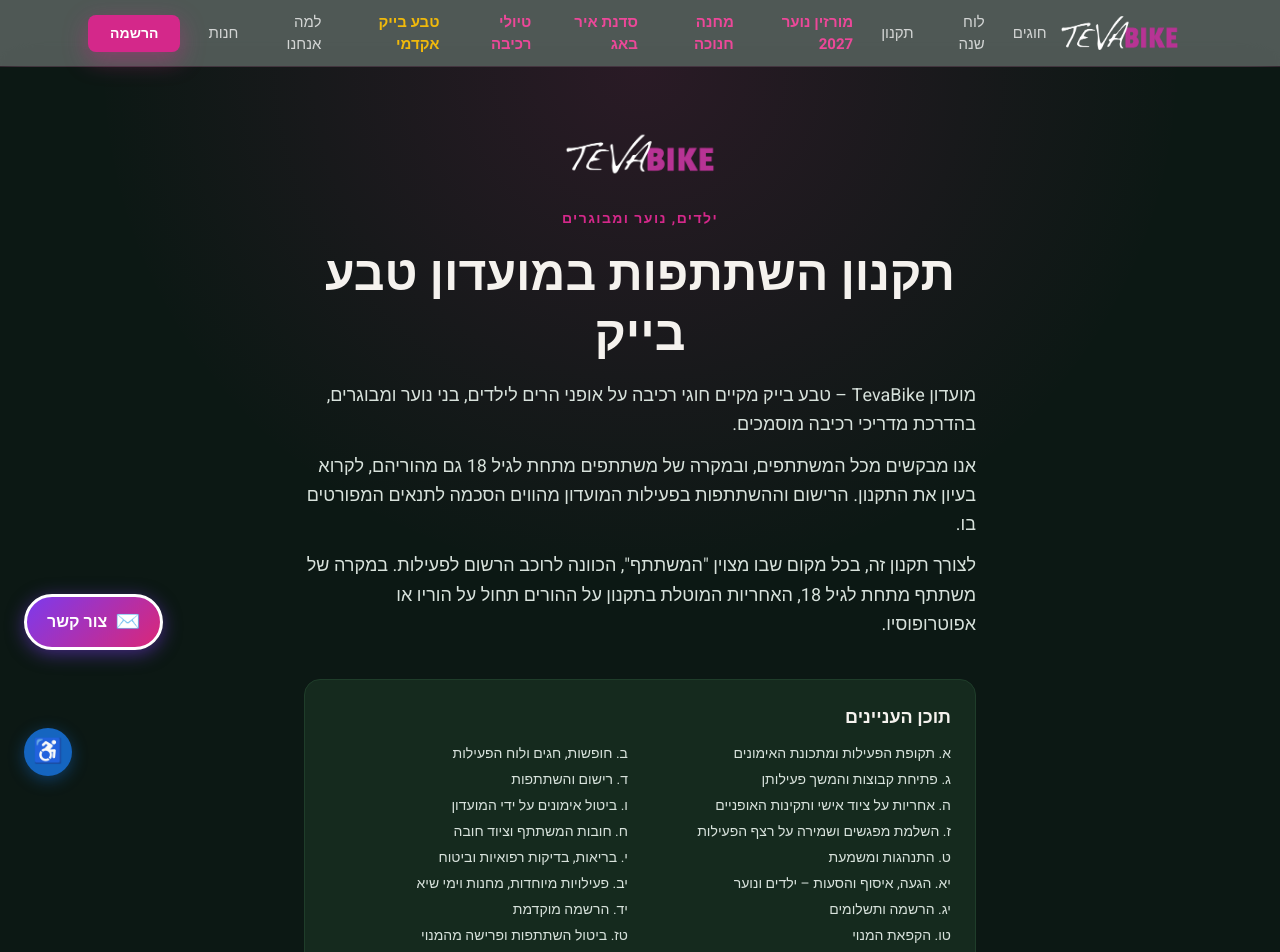
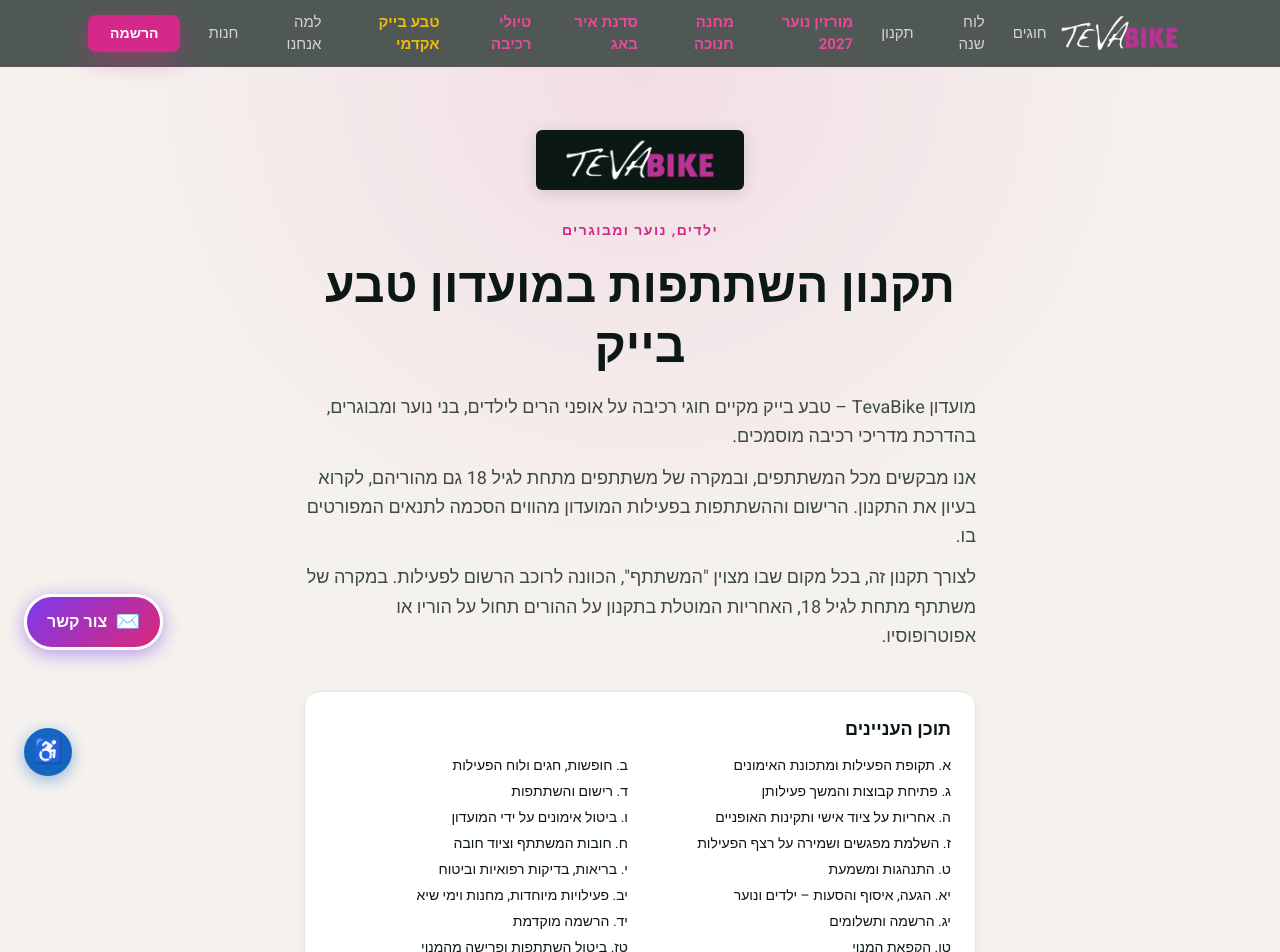
Before and after one commit to bennyfire-beep/tevabike, a Next.js app: page /terms in a window 1280 px wide. Shown: the top 952 px of the page. Built offline with nearby package versions, Linux system fonts and the light colour scheme.

Commit message:
Give the terms page a light background
Off-white page with white cards and dark text, matching /calendar. The
logo sits on a dark badge so its white "TEVA" stays readable.

Co-Authored-By: Claude Opus 5.5 <noreply@anthropic.com>
Claude-Session: https://claude.ai/code/session_01Gixhtsqga9pqXWKRrvwh76

```diff
--- a/app/terms/page.tsx
+++ b/app/terms/page.tsx
@@ -1,6 +1,6 @@
 // app/terms/page.tsx — תקנון השתתפות במועדון, ציבורי לגמרי (בלי התחברות).
 //
-// הטקסט כלשונו מהתקנון שבני שלח (סעיפים א׳–כג׳). העיצוב זהה ל-/privacy.
+// הטקסט כלשונו מהתקנון שבני שלח (סעיפים א׳–כג׳). העיצוב בהיר, כמו /calendar.
 // כל סעיף כתוב כטקסט פשוט: שורה שמתחילה ב-"- " היא פריט ברשימה, שורה
 // קצרה שנגמרת בנקודתיים היא כותרת משנה (למשל "ילדים ונוער:"), וכל השאר פסקאות.
 //
@@ -10,12 +10,15 @@
 import type { Metadata } from "next";
 import Link from "next/link";
 
+// Light theme, like /calendar: off-white page, white cards, dark text.
 const C = {
   brand: "#D4288A",
   dark: "#0C1814",
-  green: "#152A1E",
-  greenMid: "#1F3D2A",
-  offWhite: "#F5F2EE",
+  page: "#F5F2EE",
+  card: "#FFFFFF",
+  border: "#EAE6E1",
+  body: "#3D4A44",
+  muted: "#7A8880",
 };
 
 export const metadata: Metadata = {
@@ -365,7 +368,7 @@ function SectionBody({ text }: { text: string }) {
         </ul>,
       );
     } else if (line.endsWith(":") && line.length <= 40) {
-      out.push(<h3 key={i} className="font-bold pt-2" style={{ color: C.offWhite }}>{line.slice(0, -1)}</h3>);
+      out.push(<h3 key={i} className="font-bold pt-2" style={{ color: C.dark }}>{line.slice(0, -1)}</h3>);
     } else {
       out.push(<p key={i} className="leading-relaxed">{line}</p>);
     }
@@ -375,23 +378,24 @@ function SectionBody({ text }: { text: string }) {
 
 export default function TermsPage() {
   return (
-    <main dir="rtl" className="min-h-screen" style={{ background: C.dark, color: C.offWhite }}>
-      {/* Hero — logo + כותרת, כמו ב/privacy */}
+    <main dir="rtl" className="min-h-screen" style={{ background: C.page, color: C.dark }}>
+      {/* Hero — logo + כותרת */}
       <section className="relative overflow-hidden px-6 pt-16 pb-10 text-center">
         <div
           className="absolute inset-0"
-          style={{ background: `radial-gradient(ellipse at top, ${C.brand}26, transparent 60%)` }}
+          style={{ background: `radial-gradient(ellipse at top, ${C.brand}1A, transparent 60%)` }}
         />
         <div className="relative max-w-2xl mx-auto space-y-4">
           <Link href="/" className="inline-block">
+            {/* The logo's "TEVA" is white, so it sits on a dark badge. */}
             {/* eslint-disable-next-line @next/next/no-img-element */}
-            <img src="/logo.png" alt="טבע בייק" style={{ height: 48, borderRadius: 6, margin: "0 auto 8px", display: "block" }} />
+            <img src="/logo.png" alt="טבע בייק" style={{ height: 48, borderRadius: 6, margin: "0 auto 8px", display: "block", background: C.dark, padding: "6px 12px", boxSizing: "content-box", boxShadow: "0 4px 16px rgba(0,0,0,0.12)" }} />
           </Link>
           <p className="font-bold tracking-widest text-sm" style={{ color: C.brand }}>
             ילדים, נוער ומבוגרים
           </p>
           <h1 className="text-4xl sm:text-5xl font-black leading-tight">תקנון השתתפות במועדון טבע בייק</h1>
-          <div className="text-lg leading-relaxed space-y-3 text-right" style={{ color: "#D8E2DC" }}>
+          <div className="text-lg leading-relaxed space-y-3 text-right" style={{ color: C.body }}>
             <p>
               מועדון TevaBike – טבע בייק מקיים חוגי רכיבה על אופני הרים לילדים, בני נוער ומבוגרים,
               בהדרכת מדריכי רכיבה מוסמכים.
@@ -414,13 +418,13 @@ export default function TermsPage() {
           <nav
             aria-label="תוכן העניינים"
             className="rounded-2xl p-6 border"
-            style={{ background: C.green, borderColor: C.greenMid }}
+            style={{ background: C.card, borderColor: C.border, boxShadow: "0 2px 14px rgba(0,0,0,0.04)" }}
           >
             <h2 className="text-lg font-black mb-3">תוכן העניינים</h2>
             <ol className="grid sm:grid-cols-2 gap-x-6 gap-y-1.5 text-sm">
               {SECTIONS.map((s) => (
                 <li key={s.id}>
-                  <a href={`#${s.id}`} className="hover:underline" style={{ color: "#D8E2DC" }}>{s.title}</a>
+                  <a href={`#${s.id}`} className="hover:underline" style={{ color: C.dark }}>{s.title}</a>
                 </li>
               ))}
             </ol>
@@ -431,10 +435,10 @@ export default function TermsPage() {
               key={s.id}
               id={s.id}
               className="rounded-2xl p-6 border scroll-mt-24"
-              style={{ background: C.green, borderColor: C.greenMid }}
+              style={{ background: C.card, borderColor: C.border, boxShadow: "0 2px 14px rgba(0,0,0,0.04)" }}
             >
               <h2 className="text-xl font-black mb-3">{s.title}</h2>
-              <div style={{ color: "#D8E2DC" }}>
+              <div style={{ color: C.body }}>
                 <SectionBody text={s.text} />
                 {s.id === "b" && (
                   <p className="pt-3">
@@ -447,14 +451,14 @@ export default function TermsPage() {
             </div>
           ))}
 
-          <div className="text-center space-y-1 pt-2 text-lg" style={{ color: "#D8E2DC" }}>
+          <div className="text-center space-y-1 pt-2 text-lg" style={{ color: C.body }}>
             <p>אנו מאחלים לכל הרוכבות והרוכבים רכיבה מהנה, בטוחה, מקצועית ומלאה בהתקדמות, אתגרים וחוויות! 🚵‍♂️💜</p>
             <p className="pt-2">בברכה,</p>
             <p className="font-bold">צוות מועדון טבע בייק</p>
           </div>
 
           <div className="text-center pt-4">
-            <Link href="/" className="text-sm underline" style={{ color: "#9FB3A8" }}>
+            <Link href="/" className="text-sm underline" style={{ color: C.muted }}>
               חזרה לעמוד הבית
             </Link>
           </div>
```
